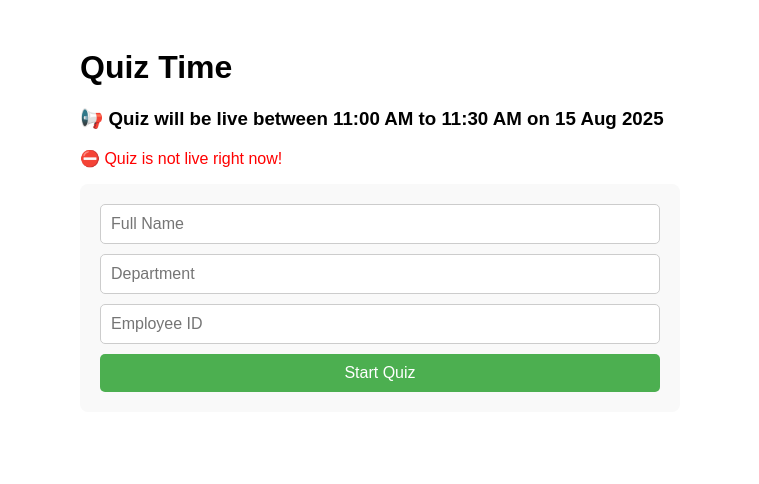
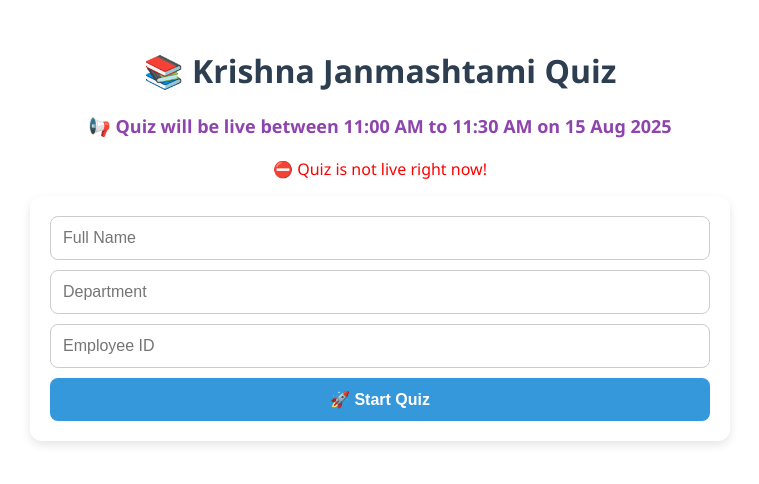
Before and after one commit to prempandey123/quiz-competition, a Next.js app: page / in a window 1280 px wide. Shown: the top 484 px of the page, without its empty margins (260-1019 px from the left). Built offline with nearby package versions, Linux system fonts and the light colour scheme.

Commit message:
Added print button in results

```diff
--- a/src/components/QuizPage.js
+++ b/src/components/QuizPage.js
@@ -7,47 +7,44 @@ export default function QuizPage() {
   const [quizStarted, setQuizStarted] = useState(false);
   const [answers, setAnswers] = useState({});
   const [submitted, setSubmitted] = useState(false);
-  const [timeLeft, setTimeLeft] = useState(60);
+  const [timeLeft, setTimeLeft] = useState(1800); // 30 min timer
 
-  // Quiz live time range
+  // Quiz live time range (11:00 AM - 11:30 AM on 15 Aug 2025)
   const quizStartTime = new Date("2025-08-14T11:00:00");
-  const quizEndTime = new Date("2025-08-14T14:59:59"); // 12:00 AM next day
+  const quizEndTime = new Date("2025-08-15T18:30:00");
 
     const questions = [
-    { id: 1, q: "Krishna Janmashtami kis devta ke janm din ke roop me manai jati hai?", options: ["Shiva", "Vishnu ke avatar Krishna", "Brahma"] },
-    { id: 2, q: "Krishna ka janm kis nagar me hua tha?", options: ["Mathura", "Dwarka", "Vrindavan"] },
-    { id: 3, q: "Krishna ke pita kaun the?", options: ["Vasudeva", "Nanda", "Dasharatha"] },
-    { id: 4, q: "Krishna ki maa kaun thi?", options: ["Devaki", "Yashoda", "Kaikeyi"] },
-    { id: 5, q: "Krishna ko kis raja ne kaid me rakha tha?", options: ["Kansa", "Ravana", "Hiranyakashipu"] },
-    { id: 6, q: "Krishna ka rang kaunsa tha?", options: ["Shyam (dark blue)", "Gora", "Peela"] },
-    { id: 7, q: "Krishna ka vishesh vadya kaunsa tha?", options: ["Bansuri", "Veena", "Sitar"] },
-    { id: 8, q: "Krishna ka priy bhojan kya tha?", options: ["Makhan", "Kheer", "Puri"] },
-    { id: 9, q: "Krishna ke bade bhai kaun the?", options: ["Balarama", "Shatrughna", "Lakshmana"] },
-    { id: 10, q: "Krishna ne kis nag ko daman kiya tha?", options: ["Kaliya Naag", "Vasuki", "Takshaka"] },
-    { id: 11, q: "Janmashtami kis tithi ko manai jati hai?", options: ["Ashtami", "Purnima", "Chaturthi"] },
-    { id: 12, q: "Krishna ka bachpan kis gaon me bita?", options: ["Vrindavan", "Ayodhya", "Hastinapur"] },
-    { id: 13, q: "Krishna ke pradhan mitra kaun the?", options: ["Sudama", "Karna", "Arjun"] },
-    { id: 14, q: "Krishna kis yudh me saarathi bane?", options: ["Mahabharat", "Ram-Ravan Yudh", "Kurukshetra ke bahar"] },
-    { id: 15, q: "Krishna ka priy geet kaunsa tha?", options: ["Bhagavad Gita", "Rigveda", "Samveda"] },
-    { id: 16, q: "Krishna ne kis rani se vivah kiya?", options: ["Rukmini", "Sita", "Draupadi"] },
-    { id: 17, q: "Krishna ke kitne pramukh patra the Mahabharat me?", options: ["Bahut", "Ek", "Teen"] },
-    { id: 18, q: "Krishna ka janm raat ko hua tha ya din me?", options: ["Raat", "Din", "Subah"] },
-    { id: 19, q: "Krishna ko kis naam se bhi jana jata hai?", options: ["Govind", "Vishnu", "Indra"] },
-    { id: 20, q: "Janmashtami ke din log kya karte hain?", options: ["Upvaas", "Yudh", "Shikar"] },
+  { id: 1, q: "Krishna Janmashtami kis devta ke janm din ke roop me manai jati hai?", options: ["Shiva", "Vishnu ke avatar Krishna", "Brahma", "Indra"] },
+  { id: 2, q: "Krishna ka janm kis nagar me hua tha?", options: ["Mathura", "Dwarka", "Vrindavan", "Gokul"] },
+  { id: 3, q: "Krishna ke pita kaun the?", options: ["Vasudeva", "Nanda", "Dasharatha", "Parikshit"] },
+  { id: 4, q: "Krishna ki maa kaun thi?", options: ["Devaki", "Yashoda", "Kaikeyi", "Kunti"] },
+  { id: 5, q: "Krishna ko kis raja ne kaid me rakha tha?", options: ["Kansa", "Ravana", "Hiranyakashipu", "Duryodhana"] },
+  { id: 6, q: "Krishna ka rang kaunsa tha?", options: ["Shyam (dark blue)", "Gora", "Peela", "Sawla"] },
+  { id: 7, q: "Krishna ka vishesh vadya kaunsa tha?", options: ["Bansuri", "Veena", "Sitar", "Mridang"] },
+  { id: 8, q: "Krishna ka priy bhojan kya tha?", options: ["Makhan", "Kheer", "Puri", "Laddu"] },
+  { id: 9, q: "Krishna ke bade bhai kaun the?", options: ["Balarama", "Shatrughna", "Lakshmana", "Bharata"] },
+  { id: 10, q: "Krishna ne kis nag ko daman kiya tha?", options: ["Kaliya Naag", "Vasuki", "Takshaka", "Sheshnaag"] },
+  { id: 11, q: "Janmashtami kis tithi ko manai jati hai?", options: ["Ashtami", "Purnima", "Chaturthi", "Amavasya"] },
+  { id: 12, q: "Krishna ka bachpan kis gaon me bita?", options: ["Vrindavan", "Ayodhya", "Hastinapur", "Mathura"] },
+  { id: 13, q: "Krishna ke pradhan mitra kaun the?", options: ["Sudama", "Karna", "Arjun", "Uddhav"] },
+  { id: 14, q: "Krishna kis yudh me saarathi bane?", options: ["Mahabharat", "Ram-Ravan Yudh", "Kurukshetra ke bahar", "Dasharatha ka Yudh"] },
+  { id: 15, q: "Krishna ka priy geet kaunsa tha?", options: ["Bhagavad Gita", "Rigveda", "Samveda", "Atharvaveda"] },
+  { id: 16, q: "Krishna ne kis rani se vivah kiya?", options: ["Rukmini", "Sita", "Draupadi", "Jambavati"] },
+  { id: 17, q: "Krishna ke kitne pramukh patra the Mahabharat me?", options: ["Bahut", "Ek", "Teen", "Paanch"] },
+  { id: 18, q: "Krishna ka janm raat ko hua tha ya din me?", options: ["Raat", "Din", "Subah", "Shaam"] },
+  { id: 19, q: "Krishna ko kis naam se bhi jana jata hai?", options: ["Govind", "Vishnu", "Indra", "Murlidhar"] },
+  { id: 20, q: "Janmashtami ke din log kya karte hain?", options: ["Upvaas", "Yudh", "Shikar", "Dahi Handi"] },
 ];
 
-  // Quiz timer countdown
+
+  // Timer
   useEffect(() => {
     if (quizStarted && timeLeft > 0 && !submitted) {
-      const timer = setInterval(() => {
-        setTimeLeft((prev) => prev - 1);
-      }, 1000);
+      const timer = setInterval(() => setTimeLeft((prev) => prev - 1), 1000);
       return () => clearInterval(timer);
     }
-    if (timeLeft === 0 && !submitted) {
-      handleSubmit();
-    }
-  }, [timeLeft, quizStarted, submitted]);
+    if (timeLeft === 0 && !submitted) handleSubmit();
+  }, [quizStarted, timeLeft, submitted]);
 
   const formatTime = (seconds) => {
     const m = Math.floor(seconds / 60);
@@ -60,7 +57,6 @@ export default function QuizPage() {
   };
 
   const handleSubmit = async () => {
-    try {
     await addDoc(collection(db, "quizResults"), {
       name: userData.name,
       department: userData.department,
@@ -70,10 +66,6 @@ export default function QuizPage() {
     });
     setSubmitted(true);
     setQuizStarted(false);
-    } catch (error) {
-      console.error("Error saving quiz:", error);
-      setSubmitted(true);
-    }
   };
 
   const handleStart = () => {
@@ -90,25 +82,79 @@ export default function QuizPage() {
   };
 
   const styles = {
-    container: { maxWidth: "600px", margin: "auto", padding: "20px", fontFamily: "Arial, sans-serif" },
-    card: { display: "flex", flexDirection: "column", gap: "10px", background: "#f9f9f9", padding: "20px", borderRadius: "8px" },
-    input: { padding: "10px", fontSize: "16px", borderRadius: "5px", border: "1px solid #ccc" },
-    button: { padding: "10px", fontSize: "16px", border: "none", borderRadius: "5px", background: "#4CAF50", color: "#fff", cursor: "pointer" },
-    question: { background: "#fff", padding: "15px", borderRadius: "8px", marginBottom: "10px", border: "1px solid #ddd" },
-    option: { display: "block", marginTop: "5px" },
-    timerFixed: {
+    container: {
+      maxWidth: "700px",
+      margin: "auto",
+      padding: "20px",
+      fontFamily: "'Segoe UI', sans-serif",
+    },
+    header: {
+      textAlign: "center",
+      color: "#2c3e50",
+    },
+    info: {
+      textAlign: "center",
+      color: "#8e44ad",
+      fontSize: "18px",
+      marginBottom: "20px",
+    },
+    card: {
+      background: "#ffffff",
+      padding: "20px",
+      borderRadius: "12px",
+      boxShadow: "0 4px 10px rgba(0,0,0,0.1)",
+      display: "flex",
+      flexDirection: "column",
+      gap: "10px",
+    },
+    input: {
+      padding: "12px",
+      fontSize: "16px",
+      borderRadius: "8px",
+      border: "1px solid #ccc",
+      outline: "none",
+      transition: "0.3s",
+    },
+    button: {
+      padding: "12px",
+      fontSize: "16px",
+      border: "none",
+      borderRadius: "8px",
+      background: "#3498db",
+      color: "#fff",
+      cursor: "pointer",
+      fontWeight: "bold",
+      transition: "0.3s",
+    },
+    buttonHover: {
+      background: "#2980b9",
+    },
+    question: {
+      background: "#f7f9fc",
+      padding: "15px",
+      borderRadius: "8px",
+      marginBottom: "12px",
+      border: "1px solid #ddd",
+    },
+    option: {
+      display: "block",
+      marginTop: "6px",
+      cursor: "pointer",
+    },
+    timer: {
       position: "fixed",
       top: "0",
       left: "0",
       width: "100%",
-      background: "white",
-      color: "red",
+      background: "#ffcccc",
+      color: "#e74c3c",
       padding: "10px",
       fontSize: "18px",
       textAlign: "center",
       zIndex: 1000,
-      borderBottom: "2px solid #ccc"
-    }
+      borderBottom: "2px solid #ccc",
+      fontWeight: "bold",
+    },
   };
 
   const now = new Date();
@@ -116,16 +162,23 @@ export default function QuizPage() {
   if (!quizStarted) {
     return (
       <div style={styles.container}>
-        <h1>Quiz Time</h1>
-        <h3>📢 Quiz will be live between 11:00 AM to 11:30 AM on 15 Aug 2025</h3>
+        <h1 style={styles.header}>📚 Krishna Janmashtami Quiz</h1>
+        <h3 style={styles.info}>📢 Quiz will be live between 11:00 AM to 11:30 AM on 15 Aug 2025</h3>
         {now < quizStartTime || now > quizEndTime ? (
-          <p style={{ color: "red" }}>⛔ Quiz is not live right now!</p>
+          <p style={{ color: "red", textAlign: "center" }}>⛔ Quiz is not live right now!</p>
         ) : null}
         <div style={styles.card}>
           <input style={styles.input} type="text" placeholder="Full Name" value={userData.name} onChange={(e) => setUserData({ ...userData, name: e.target.value })} />
           <input style={styles.input} type="text" placeholder="Department" value={userData.department} onChange={(e) => setUserData({ ...userData, department: e.target.value })} />
           <input style={styles.input} type="text" placeholder="Employee ID" value={userData.empId} onChange={(e) => setUserData({ ...userData, empId: e.target.value })} />
-          <button style={styles.button} onClick={handleStart}>Start Quiz</button>
+          <button
+            style={styles.button}
+            onMouseOver={(e) => (e.target.style.background = styles.buttonHover.background)}
+            onMouseOut={(e) => (e.target.style.background = styles.button.background)}
+            onClick={handleStart}
+          >
+            🚀 Start Quiz
+          </button>
         </div>
       </div>
     );
@@ -134,18 +187,18 @@ export default function QuizPage() {
   if (submitted) {
     return (
       <div style={styles.container}>
-        <h2>🎉 Dhanyavaad! Aapka quiz submit ho gaya!</h2>
+        <h2 style={{ color: "#27ae60", textAlign: "center" }}>🎉 Dhanyavaad! Aapka quiz submit ho gaya!</h2>
       </div>
     );
   }
 
   return (
     <div style={styles.container}>
-      <div style={styles.timerFixed}>
+      <div style={styles.timer}>
         ⏳ Time Left: {formatTime(timeLeft)}
       </div>
 
-      <div style={{ marginTop: "50px" }}>
+      <div style={{ marginTop: "60px" }}>
         {questions.map((q) => (
           <div key={q.id} style={styles.question}>
             <p><b>{q.id}. {q.q}</b></p>
@@ -158,7 +211,14 @@ export default function QuizPage() {
         ))}
       </div>
 
-      <button style={styles.button} onClick={handleSubmit}>Submit</button>
+      <button
+        style={styles.button}
+        onMouseOver={(e) => (e.target.style.background = styles.buttonHover.background)}
+        onMouseOut={(e) => (e.target.style.background = styles.button.background)}
+        onClick={handleSubmit}
+      >
+        ✅ Submit
+      </button>
     </div>
   );
 }
```
Also changed, not shown: src/components/Results.js (+52 -59 lines). Lines whose indentation alone changed are shown as unchanged.
